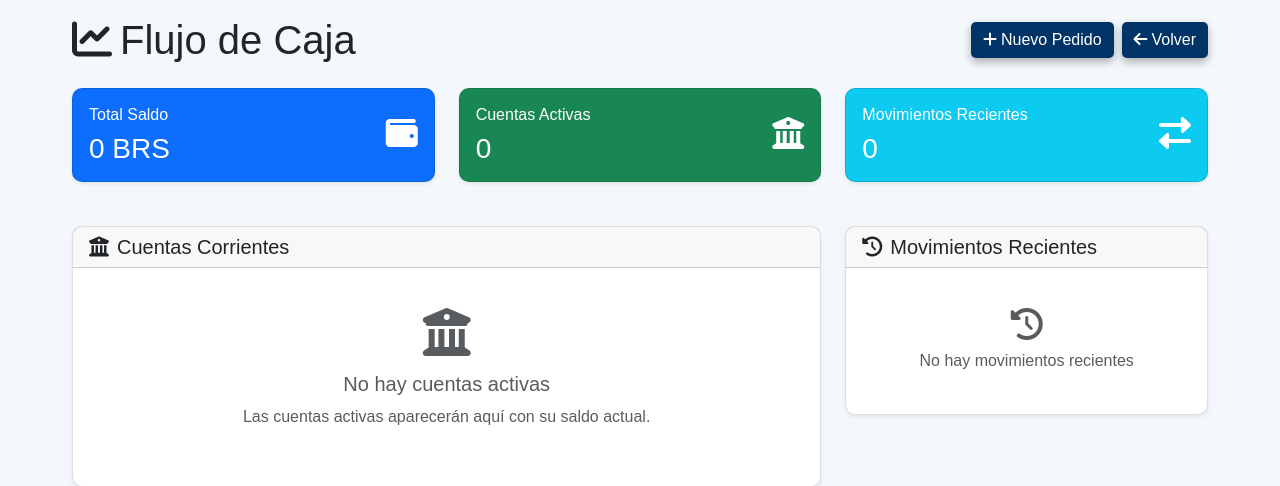
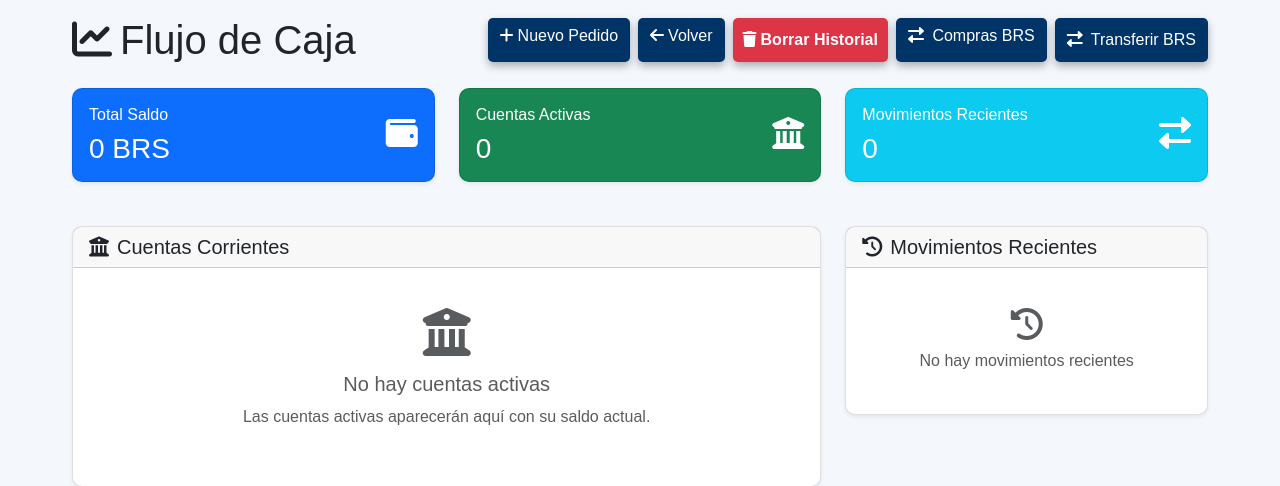
Before and after one commit to sergius2002/webfinal, a Flask app: page /pedidos/flujo_caja in a window 1280 px wide. Shown: the part 176-662 px from the top of the page. Run offline with Flask 3, Linux system fonts and the light colour scheme; the visitor is signed in with stand-in values (Sample User, id 1); data that the repository does not hold is empty; some libraries are stand-ins or nearby versions.

Commit message:
Mejoras: transferencias internas BRS, botón y modal en flujo de caja, orden por último movimiento, y tasas editables por cualquier usuario

```diff
--- a/mi_app/mi_app/blueprints/pedidos.py
+++ b/mi_app/mi_app/blueprints/pedidos.py
@@ -550,31 +550,17 @@ def eliminar(pedido_id):
 @pedidos_bp.route('/editar_tasas', methods=['POST'])
 @login_required
 def editar_tasas():
-    # Solo permitir a administradores
-    if "email" not in session:
-        return jsonify({"success": False, "error": "No autorizado"})
-
-    try:
-        response_admin = supabase.table("allowed_users").select("email").eq("email", session["email"]).execute()
-        if not response_admin.data:
-            return jsonify({"success": False, "error": "Solo administradores pueden editar tasas"})
-    except Exception as e:
-        logging.error("Error al verificar permisos de usuario: %s", e)
-        return jsonify({"success": False, "error": "Error al verificar permisos"})
-
     try:
         data = request.get_json()
         tasa_banesco = data.get('tasa_banesco')
         tasa_venezuela = data.get('tasa_venezuela')
         tasa_otros = data.get('tasa_otros')
-
         # Validar que los valores sean números válidos
         for tasa, valor in [('tasa_banesco', tasa_banesco), ('tasa_venezuela', tasa_venezuela), ('tasa_otros', tasa_otros)]:
             try:
                 float(valor)
             except (ValueError, TypeError):
                 return jsonify({"success": False, "error": f"Valor inválido para {tasa}"})
-
         # Actualizar tasas en la base de datos (workaround manual)
         for clave, valor in [
             ("tasa_banesco", tasa_banesco),
@@ -591,9 +577,7 @@ def editar_tasas():
                     "clave": clave,
                     "valor": str(valor)
                 }).execute()
-
         return jsonify({"success": True, "message": "Tasas actualizadas correctamente"})
-
     except Exception as e:
         logging.error("Error al actualizar tasas: %s", e)
         return jsonify({"success": False, "error": str(e)})
@@ -790,6 +774,19 @@ def flujo_caja():
         response = supabase.table("cuentas_activas").select("id, numero_cuenta, nombre_titular, saldo_actual").eq("activa", True).order("nombre_titular").execute()
         cuentas = response.data if response.data else []
 
+        # Obtener el último movimiento de cada cuenta
+        ultimos_movimientos = {}
+        try:
+            response_mov = supabase.table("movimientos_cuenta").select("cuenta_id, fecha").order("fecha", desc=True).execute()
+            for mov in response_mov.data if response_mov.data else []:
+                cid = mov["cuenta_id"]
+                if cid not in ultimos_movimientos:
+                    ultimos_movimientos[cid] = mov["fecha"]
+        except Exception as e:
+            logging.error(f"Error al obtener últimos movimientos por cuenta: {e}")
+        # Ordenar cuentas por fecha de último movimiento (más reciente primero)
+        cuentas.sort(key=lambda c: ultimos_movimientos.get(c["id"], ""), reverse=True)
+
         # Obtener movimientos recientes (últimos 20)
         movimientos_recientes = []
         try:
@@ -839,6 +836,54 @@ def movimientos_cuenta(cuenta_id):
         logging.error(f"Error en movimientos_cuenta: {e}")
         flash(f"Error al cargar los movimientos: {str(e)}")
         return redirect(url_for("pedidos.flujo_caja"))
+
+@pedidos_bp.route('/borrar_historial_flujo_caja', methods=['POST'])
+@login_required
+def borrar_historial_flujo_caja():
+    try:
+        supabase.table("movimientos_cuenta").delete().neq("id", 0).execute()  # Borra todos los movimientos
+        supabase.table("depositos_brs").delete().neq("id", 0).execute()  # Borra todos los depósitos
+        supabase.table("cuentas_activas").update({"saldo_actual": 0}).neq("id", 0).execute()  # Pone todos los saldos en 0
+        flash("Historial de movimientos, depósitos y saldos de cuentas borrados correctamente.", "success")
+    except Exception as e:
+        logging.error(f"Error al borrar historial de flujo de caja: {e}")
+        flash(f"Error al borrar historial: {str(e)}", "danger")
+    return redirect(url_for("pedidos.flujo_caja"))
+
+@pedidos_bp.route('/transferir_brs', methods=['POST'])
+@login_required
+def transferir_brs():
+    try:
+        cuenta_origen = request.form.get('cuenta_origen')
+        cuenta_destino = request.form.get('cuenta_destino')
+        monto = request.form.get('monto')
+        descripcion = request.form.get('descripcion', '')
+        if not cuenta_origen or not cuenta_destino or not monto:
+            flash('Todos los campos son obligatorios.', 'danger')
+            return redirect(url_for('pedidos.flujo_caja'))
+        if cuenta_origen == cuenta_destino:
+            flash('La cuenta origen y destino deben ser diferentes.', 'danger')
+            return redirect(url_for('pedidos.flujo_caja'))
+        try:
+            monto = int(monto)
+            if monto <= 0:
+                raise ValueError
+        except Exception:
+            flash('El monto debe ser un número positivo.', 'danger')
+            return redirect(url_for('pedidos.flujo_caja'))
+        # Validar saldo suficiente en cuenta origen
+        saldo_origen = obtener_saldo_cuenta(cuenta_origen)
+        if saldo_origen < monto:
+            flash(f'Saldo insuficiente en la cuenta origen. Saldo actual: {saldo_origen:,} BRS', 'danger')
+            return redirect(url_for('pedidos.flujo_caja'))
+        # Registrar movimientos
+        registrar_movimiento_cuenta(cuenta_origen, 'TRANSFERENCIA_SALIDA', monto, None, 'transferencia', descripcion or 'Transferencia a otra cuenta')
+        registrar_movimiento_cuenta(cuenta_destino, 'TRANSFERENCIA_ENTRADA', monto, None, 'transferencia', descripcion or 'Transferencia recibida')
+        flash('Transferencia realizada con éxito.', 'success')
+    except Exception as e:
+        logging.error(f'Error al transferir BRS: {e}')
+        flash(f'Error al transferir BRS: {str(e)}', 'danger')
+    return redirect(url_for('pedidos.flujo_caja'))
 
 # -----------------------------------------------------------------------------
 # Funciones de Flujo de Caja
--- a/mi_app/mi_app/templates/admin/resumen_compras_usdt.html
+++ b/mi_app/mi_app/templates/admin/resumen_compras_usdt.html
@@ -12,6 +12,12 @@
           <h3 class="mb-0">Transacciones USDT/CLP</h3>
         </div>
         <div class="card-body">
+          <div class="d-flex justify-content-between align-items-center mb-3">
+            <h1>Resumen Compras USDT</h1>
+            <a href="{{ url_for('pedidos.flujo_caja') }}" class="btn btn-info">
+              <i class="fas fa-chart-line me-1"></i> Flujo de Caja
+            </a>
+          </div>
           <!-- Formulario de fecha -->
           <form method="get" action="{{ url_for('admin.resumen_compras_usdt') }}" class="mb-4">
             <div class="d-flex justify-content-center">
--- a/mi_app/mi_app/templates/admin/tasa_compras.html
+++ b/mi_app/mi_app/templates/admin/tasa_compras.html
@@ -40,6 +40,12 @@
   <!-- Tarjeta para mostrar la tabla de datos -->
   <div class="card shadow-lg">
     <div class="card-body">
+      <div class="d-flex justify-content-between align-items-center mb-3">
+        <h1>Tasa de Compras</h1>
+        <a href="{{ url_for('pedidos.flujo_caja') }}" class="btn btn-info">
+          <i class="fas fa-chart-line me-1"></i> Flujo de Caja
+        </a>
+      </div>
       {% if compras_data %}
       <!-- Recuadro resumen -->
       <div class="row mb-4">
--- a/mi_app/mi_app/templates/pedidos/flujo_caja.html
+++ b/mi_app/mi_app/templates/pedidos/flujo_caja.html
@@ -24,6 +24,17 @@
           <a href="{{ url_for('pedidos.index') }}" class="btn btn-secondary">
             <i class="fas fa-arrow-left me-1"></i>Volver
           </a>
+          <form method="post" action="{{ url_for('pedidos.borrar_historial_flujo_caja') }}" style="display:inline;">
+            <button type="submit" class="btn btn-danger" onclick="return confirm('¿Estás seguro de que deseas borrar todo el historial de movimientos? Esta acción no se puede deshacer.');">
+              <i class="fas fa-trash me-1"></i>Borrar Historial
+            </button>
+          </form>
+          <a href="{{ url_for('admin.tasa_compras') }}" class="btn btn-warning">
+            <i class="fas fa-exchange-alt me-1"></i> Compras BRS
+          </a>
+          <button type="button" class="btn btn-success" data-bs-toggle="modal" data-bs-target="#modalTransferenciaBRS">
+            <i class="fas fa-exchange-alt me-1"></i> Transferir BRS
+          </button>
         </div>
       </div>
     </div>
@@ -176,6 +187,52 @@
   </div>
 </div>
 
+<!-- Modal Transferencia BRS -->
+<div class="modal fade" id="modalTransferenciaBRS" tabindex="-1" aria-labelledby="modalTransferenciaBRSLabel" aria-hidden="true">
+  <div class="modal-dialog">
+    <div class="modal-content">
+      <form method="post" action="{{ url_for('pedidos.transferir_brs') }}">
+        <div class="modal-header">
+          <h5 class="modal-title" id="modalTransferenciaBRSLabel">Transferir BRS entre cuentas</h5>
+          <button type="button" class="btn-close" data-bs-dismiss="modal" aria-label="Cerrar"></button>
+        </div>
+        <div class="modal-body">
+          <div class="mb-3">
+            <label for="cuenta_origen" class="form-label">Cuenta Origen</label>
+            <select class="form-select" id="cuenta_origen" name="cuenta_origen" required>
+              <option value="" disabled selected>Selecciona cuenta origen</option>
+              {% for cuenta in cuentas %}
+                <option value="{{ cuenta.id }}">{{ cuenta.numero_cuenta }} - {{ cuenta.nombre_titular }}</option>
+              {% endfor %}
+            </select>
+          </div>
+          <div class="mb-3">
+            <label for="cuenta_destino" class="form-label">Cuenta Destino</label>
+            <select class="form-select" id="cuenta_destino" name="cuenta_destino" required>
+              <option value="" disabled selected>Selecciona cuenta destino</option>
+              {% for cuenta in cuentas %}
+                <option value="{{ cuenta.id }}">{{ cuenta.numero_cuenta }} - {{ cuenta.nombre_titular }}</option>
+              {% endfor %}
+            </select>
+          </div>
+          <div class="mb-3">
+            <label for="monto" class="form-label">Monto a transferir (BRS)</label>
+            <input type="number" class="form-control" id="monto" name="monto" min="1" required>
+          </div>
+          <div class="mb-3">
+            <label for="descripcion" class="form-label">Descripción (opcional)</label>
+            <input type="text" class="form-control" id="descripcion" name="descripcion">
+          </div>
+        </div>
+        <div class="modal-footer">
+          <button type="button" class="btn btn-secondary" data-bs-dismiss="modal">Cancelar</button>
+          <button type="submit" class="btn btn-success">Transferir</button>
+        </div>
+      </form>
+    </div>
+  </div>
+</div>
+
 <style>
 .card {
   box-shadow: 0 0.125rem 0.25rem rgba(0, 0, 0, 0.075);
--- a/mi_app/mi_app/templates/utilidades/compras_resultado.html
+++ b/mi_app/mi_app/templates/utilidades/compras_resultado.html
@@ -21,6 +21,12 @@
       <!-- Tarjeta sin borde y con sombra ligera -->
       <div class="card border-0 shadow-sm">
         <div class="card-body p-4 text-center">
+          <div class="d-flex justify-content-between align-items-center mb-3">
+            <h1>Resultado de Compras</h1>
+            <a href="{{ url_for('pedidos.flujo_caja') }}" class="btn btn-info">
+              <i class="fas fa-chart-line me-1"></i> Flujo de Caja
+            </a>
+          </div>
           <div class="mb-4">
             <h2 class="fw-bold" style="color: #003366;">
               <i class="fas fa-shopping-cart"></i> Brs Comprados
```
Also changed, not shown: mi_app/mi_app/templates/admin/compras_utilidades.html (+6 -1 lines).
